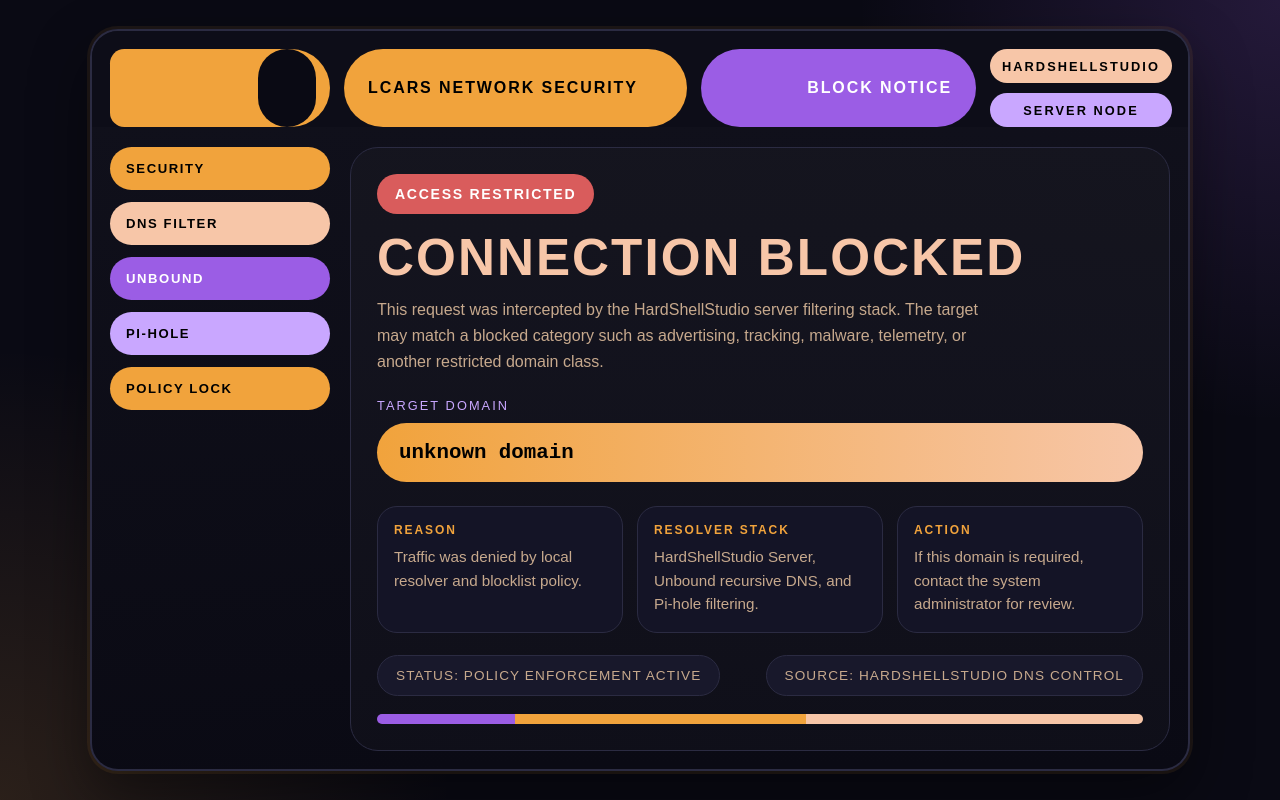
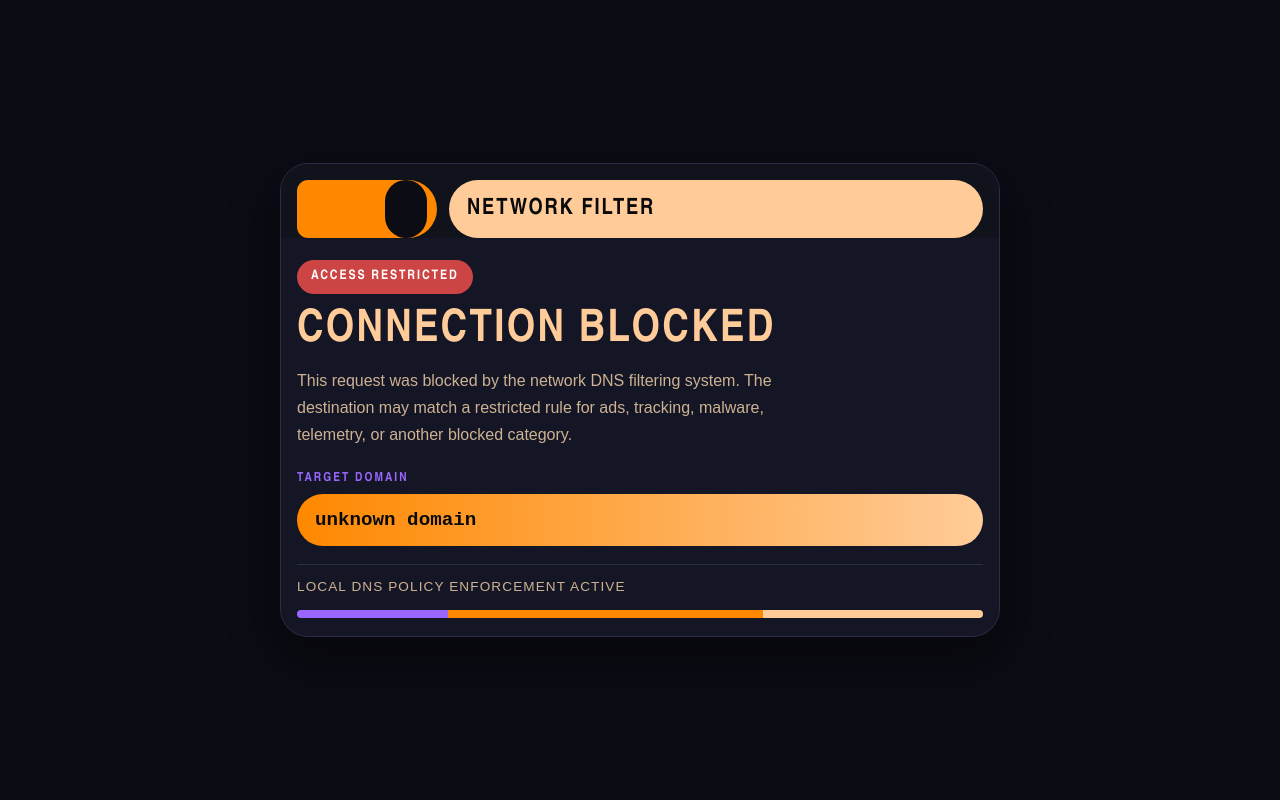
Before and after one commit to JDXE88/block-page, a plain HTML site: page index.html in a window 1280 px wide. Drawn offline with Linux system fonts and the light colour scheme.

Commit message:
Update index.html

```diff
--- a/index.html
+++ b/index.html
@@ -3,20 +3,19 @@
 <head>
   <meta charset="UTF-8" />
   <meta name="viewport" content="width=device-width, initial-scale=1.0" />
-  <title>LCARS Security Block</title>
+  <title>Access Restricted</title>
   <style>
     :root {
-      --bg: #0a0a14;
-      --panel: #11111c;
-      --text: #f6d6b8;
-      --muted: #c7a98d;
-      --orange: #f1a33c;
-      --peach: #f7c6a8;
-      --purple: #9b5de5;
-      --lavender: #c9a7ff;
-      --red: #d95c5c;
-      --line: #2b2b42;
-      --black: #000000;
+      --bg: #0b0c14;
+      --panel: #141625;
+      --line: #2a2d45;
+      --text: #f5f6fa;
+      --muted: #cdb293;
+      --orange: #ff8800;
+      --sunflower: #ffcc99;
+      --violet: #9966ff;
+      --red: #cc4444;
+      --black: #0a0a0a;
     }
 
     * {
@@ -27,366 +26,189 @@
 
     body {
       min-height: 100vh;
-      background:
-        radial-gradient(circle at top right, rgba(155, 93, 229, 0.18), transparent 28%),
-        radial-gradient(circle at bottom left, rgba(241, 163, 60, 0.14), transparent 30%),
-        var(--bg);
+      background: var(--bg);
       color: var(--text);
-      font-family: Arial, Helvetica, sans-serif;
+      font-family: "Arial Narrow", Arial, Helvetica, sans-serif;
       display: flex;
       align-items: center;
       justify-content: center;
-      padding: 24px;
+      padding: 20px;
     }
 
-    .screen {
-      width: min(1100px, 100%);
-      background: linear-gradient(180deg, rgba(17,17,28,0.98), rgba(10,10,20,0.98));
-      border: 2px solid var(--line);
+    .frame {
+      width: min(720px, 100%);
+      background: var(--panel);
+      border: 1px solid var(--line);
       border-radius: 28px;
-      box-shadow: 0 0 0 3px rgba(241, 163, 60, 0.08), 0 24px 60px rgba(0,0,0,0.45);
       overflow: hidden;
+      box-shadow: 0 20px 50px rgba(0, 0, 0, 0.45);
     }
 
-    .topbar {
+    .top {
       display: grid;
-      grid-template-columns: 220px 1fr 180px;
-      gap: 14px;
-      align-items: stretch;
-      padding: 18px 18px 0;
-      background: #0d0d18;
-    }
-
-    .elbow,
-    .pill,
-    .tag,
-    .alert,
-    .domain,
-    .footer-block {
-      border-radius: 999px;
+      grid-template-columns: 140px 1fr;
+      gap: 12px;
+      padding: 16px 16px 0;
+      background: #10121c;
     }
 
     .elbow {
+      min-height: 58px;
       background: var(--orange);
-      min-height: 78px;
-      border-bottom-left-radius: 22px;
-      border-top-left-radius: 22px;
-      border-top-right-radius: 60px;
-      border-bottom-right-radius: 60px;
+      border-top-left-radius: 20px;
+      border-bottom-left-radius: 20px;
+      border-top-right-radius: 52px;
+      border-bottom-right-radius: 52px;
       position: relative;
     }
 
     .elbow::after {
       content: "";
       position: absolute;
-      right: 14px;
+      right: 10px;
       top: 0;
-      width: 58px;
+      width: 42px;
       height: 100%;
       background: var(--bg);
       border-radius: 999px;
     }
 
-    .top-center {
+    .titlebar,
+    .status,
+    .domain {
+      border-radius: 999px;
+    }
+
+    .titlebar {
+      min-height: 58px;
+      background: var(--sunflower);
+      color: var(--black);
       display: flex;
       align-items: center;
-      gap: 14px;
-      min-height: 78px;
+      padding: 0 18px;
+      font-size: 1.4rem;
+      font-weight: 700;
+      letter-spacing: 0.08em;
+      text-transform: uppercase;
     }
 
-    .pill {
-      height: 100%;
-      min-height: 78px;
-      display: flex;
-      align-items: center;
-      padding: 0 24px;
-      font-weight: 700;
-      letter-spacing: 0.12em;
-      text-transform: uppercase;
-      white-space: nowrap;
+    .content {
+      padding: 22px 16px 18px;
     }
 
-    .pill.orange {
-      background: var(--orange);
-      color: var(--black);
-      flex: 1.3;
-    }
-
-    .pill.purple {
-      background: var(--purple);
-      color: #fff;
-      flex: 1;
-      justify-content: flex-end;
-    }
-
-    .right-stack {
-      display: grid;
-      grid-template-rows: 1fr 1fr;
-      gap: 10px;
-    }
-
-    .tag {
-      display: flex;
-      align-items: center;
-      justify-content: center;
-      background: var(--peach);
-      color: var(--black);
-      font-size: 0.8rem;
-      font-weight: 700;
-      letter-spacing: 0.16em;
-      text-transform: uppercase;
-      padding: 0 12px;
-    }
-
-    .tag:last-child {
-      background: var(--lavender);
-    }
-
-    .body {
-      display: grid;
-      grid-template-columns: 220px 1fr;
-      gap: 20px;
-      padding: 20px 18px 18px;
-    }
-
-    .sidebar {
-      display: grid;
-      gap: 12px;
-      align-content: start;
-    }
-
-    .side-chip {
-      border-radius: 22px;
-      padding: 14px 16px;
+    .status {
+      display: inline-block;
+      background: var(--red);
+      color: white;
+      padding: 9px 14px;
+      margin-bottom: 16px;
       font-size: 0.82rem;
       font-weight: 700;
-      letter-spacing: 0.12em;
-      text-transform: uppercase;
-      color: var(--black);
-    }
-
-    .side-chip.orange { background: var(--orange); }
-    .side-chip.peach { background: var(--peach); }
-    .side-chip.purple { background: var(--purple); color: #fff; }
-    .side-chip.lavender { background: var(--lavender); }
-
-    .content {
-      background: rgba(255,255,255,0.02);
-      border: 1px solid var(--line);
-      border-radius: 28px;
-      padding: 26px;
-    }
-
-    .alert {
-      display: inline-flex;
-      align-items: center;
-      gap: 12px;
-      background: var(--red);
-      color: #fff;
-      padding: 12px 18px;
-      margin-bottom: 18px;
-      font-size: 0.88rem;
-      font-weight: 800;
-      letter-spacing: 0.12em;
+      letter-spacing: 0.14em;
       text-transform: uppercase;
     }
 
     h1 {
-      font-size: clamp(2rem, 4vw, 3.2rem);
+      color: var(--sunflower);
+      font-size: clamp(1.9rem, 4.5vw, 2.8rem);
       line-height: 1;
-      margin-bottom: 14px;
-      color: var(--peach);
-      letter-spacing: 0.04em;
+      margin-bottom: 12px;
+      text-transform: uppercase;
+      letter-spacing: 0.05em;
+    }
+
+    p {
+      color: var(--muted);
+      font-family: Arial, Helvetica, sans-serif;
+      font-size: 1rem;
+      line-height: 1.7;
+      max-width: 60ch;
+    }
+
+    .label {
+      margin-top: 22px;
+      margin-bottom: 8px;
+      color: var(--violet);
+      font-size: 0.78rem;
+      font-weight: 700;
+      letter-spacing: 0.16em;
       text-transform: uppercase;
     }
 
-    .subtitle {
-      font-size: 1rem;
-      color: var(--muted);
-      max-width: 70ch;
-      line-height: 1.6;
-      margin-bottom: 24px;
-    }
-
-    .domain-wrap {
-      margin: 20px 0 24px;
-    }
-
-    .label {
-      font-size: 0.8rem;
-      letter-spacing: 0.16em;
-      text-transform: uppercase;
-      color: var(--lavender);
-      margin-bottom: 10px;
-    }
-
     .domain {
-      display: block;
       width: 100%;
-      background: linear-gradient(90deg, var(--orange), var(--peach));
+      background: linear-gradient(90deg, var(--orange), var(--sunflower));
       color: var(--black);
-      padding: 18px 22px;
-      font-family: "Courier New", Courier, monospace;
-      font-size: clamp(1rem, 2vw, 1.3rem);
+      padding: 15px 18px;
+      font-family: "Courier New", monospace;
+      font-size: clamp(1rem, 2vw, 1.2rem);
       font-weight: 700;
       word-break: break-word;
     }
 
-    .grid {
-      display: grid;
-      grid-template-columns: repeat(3, 1fr);
-      gap: 14px;
+    .footer {
       margin-top: 18px;
-    }
-
-    .panel {
-      background: #141426;
-      border: 1px solid var(--line);
-      border-radius: 20px;
-      padding: 16px;
-    }
-
-    .panel-title {
-      color: var(--orange);
-      font-size: 0.75rem;
-      letter-spacing: 0.16em;
-      text-transform: uppercase;
-      margin-bottom: 8px;
-      font-weight: 700;
-    }
-
-    .panel p {
-      color: var(--muted);
-      line-height: 1.55;
-      font-size: 0.95rem;
-    }
-
-    .footer {
-      display: flex;
-      justify-content: space-between;
-      gap: 14px;
-      flex-wrap: wrap;
-      margin-top: 22px;
-    }
-
-    .footer-block {
-      background: #18182b;
-      border: 1px solid var(--line);
-      padding: 12px 18px;
+      padding-top: 14px;
+      border-top: 1px solid var(--line);
       color: var(--muted);
       font-size: 0.85rem;
       letter-spacing: 0.08em;
       text-transform: uppercase;
+      font-family: Arial, Helvetica, sans-serif;
     }
 
-    .accent-line {
-      height: 10px;
-      margin-top: 18px;
+    .accent {
+      height: 8px;
+      margin-top: 16px;
       border-radius: 999px;
-      background: linear-gradient(90deg, var(--purple) 0 18%, var(--orange) 18% 56%, var(--peach) 56% 100%);
+      background: linear-gradient(
+        90deg,
+        var(--violet) 0 22%,
+        var(--orange) 22% 68%,
+        var(--sunflower) 68% 100%
+      );
     }
 
-    @media (max-width: 900px) {
-      .topbar {
+    @media (max-width: 600px) {
+      .top {
         grid-template-columns: 1fr;
       }
 
-      .body {
-        grid-template-columns: 1fr;
+      .elbow,
+      .titlebar {
+        min-height: 52px;
       }
 
-      .sidebar {
-        grid-template-columns: repeat(2, 1fr);
-      }
-
-      .grid {
-        grid-template-columns: 1fr;
-      }
-    }
-
-    @media (max-width: 580px) {
-      .top-center {
-        flex-direction: column;
-      }
-
-      .pill {
-        width: 100%;
+      .titlebar {
         justify-content: center;
-      }
-
-      .sidebar {
-        grid-template-columns: 1fr;
-      }
-
-      .content {
-        padding: 20px;
+        text-align: center;
       }
     }
   </style>
 </head>
 <body>
-  <main class="screen">
-    <section class="topbar">
+  <main class="frame">
+    <section class="top">
       <div class="elbow" aria-hidden="true"></div>
-
-      <div class="top-center">
-        <div class="pill orange">LCARS Network Security</div>
-        <div class="pill purple">Block Notice</div>
-      </div>
-
-      <div class="right-stack">
-        <div class="tag">HardShellStudio</div>
-        <div class="tag">Server Node</div>
-      </div>
+      <div class="titlebar">Network Filter</div>
     </section>
 
-    <section class="body">
-      <aside class="sidebar">
-        <div class="side-chip orange">Security</div>
-        <div class="side-chip peach">DNS Filter</div>
-        <div class="side-chip purple">Unbound</div>
-        <div class="side-chip lavender">Pi-hole</div>
-        <div class="side-chip orange">Policy Lock</div>
-      </aside>
+    <section class="content">
+      <div class="status">Access Restricted</div>
 
-      <section class="content">
-        <div class="alert">Access Restricted</div>
+      <h1>Connection Blocked</h1>
 
-        <h1>Connection Blocked</h1>
+      <p>
+        This request was blocked by the network DNS filtering system.
+        The destination may match a restricted rule for ads, tracking,
+        malware, telemetry, or another blocked category.
+      </p>
 
-        <p class="subtitle">
-          This request was intercepted by the HardShellStudio server filtering stack.
-          The target may match a blocked category such as advertising, tracking,
-          malware, telemetry, or another restricted domain class.
-        </p>
+      <div class="label">Target Domain</div>
+      <div class="domain" id="blockedDomain">unknown-domain</div>
 
-        <div class="domain-wrap">
-          <div class="label">Target Domain</div>
-          <div class="domain" id="blockedDomain">unknown-domain.local</div>
-        </div>
-
-        <div class="grid">
-          <div class="panel">
-            <div class="panel-title">Reason</div>
-            <p>Traffic was denied by local resolver and blocklist policy.</p>
-          </div>
-          <div class="panel">
-            <div class="panel-title">Resolver Stack</div>
-            <p>HardShellStudio Server, Unbound recursive DNS, and Pi-hole filtering.</p>
-          </div>
-          <div class="panel">
-            <div class="panel-title">Action</div>
-            <p>If this domain is required, contact the system administrator for review.</p>
-          </div>
-        </div>
-
-        <div class="footer">
-          <div class="footer-block">Status: Policy Enforcement Active</div>
-          <div class="footer-block">Source: HardShellStudio DNS Control</div>
-        </div>
-
-        <div class="accent-line" aria-hidden="true"></div>
-      </section>
+      <div class="footer">Local DNS policy enforcement active</div>
+      <div class="accent" aria-hidden="true"></div>
     </section>
   </main>
 
@@ -397,13 +219,13 @@
     let fromReferrer = '';
     try {
       fromReferrer = document.referrer ? new URL(document.referrer).hostname : '';
-    } catch (e) {
+    } catch {
       fromReferrer = '';
     }
 
     const domain = fromQuery || fromReferrer || 'unknown domain';
     document.getElementById('blockedDomain').textContent = domain;
-    document.title = `LCARS Blocked: ${domain}`;
+    document.title = `Blocked: ${domain}`;
   </script>
 </body>
 </html>
```
